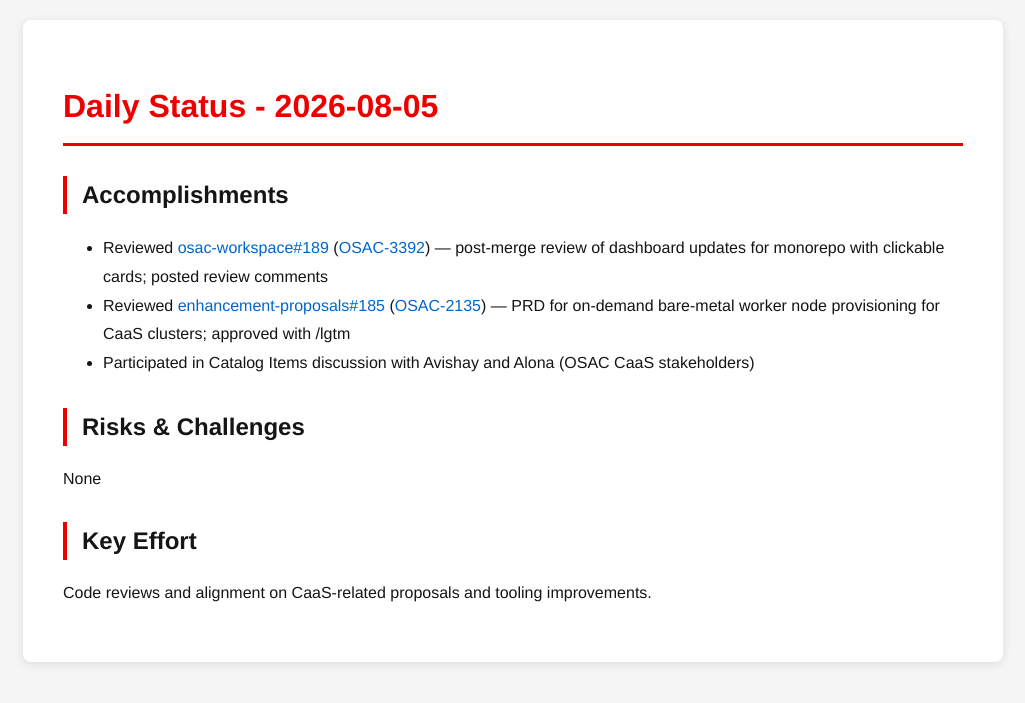
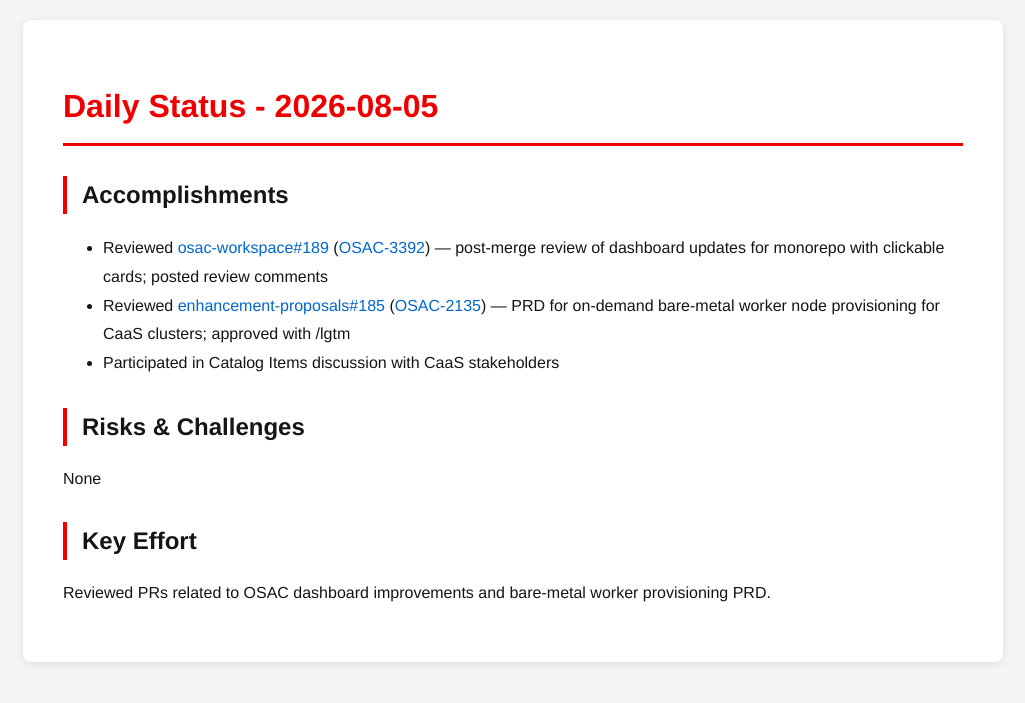
Before and after one commit to tzvatot/daily-status, a Jekyll site: the page built from 2026-08-05.md, in a window 1280 px wide. Shown: the top 703 px of the page, without its empty margins (127-1152 px from the left). Built offline with Jekyll 4.4.1, drawn with Linux system fonts in a browser that asks for light colours.

Commit message:
Daily status update - 2026-08-05

```diff
--- a/2026-08-05.md
+++ b/2026-08-05.md
@@ -9,10 +9,10 @@ date: 2026-08-05
 ## Accomplishments
 - Reviewed [osac-workspace#189](https://github.com/osac-project/osac-workspace/pull/189) ([OSAC-3392](https://redhat.atlassian.net/browse/OSAC-3392)) — post-merge review of dashboard updates for monorepo with clickable cards; posted review comments
 - Reviewed [enhancement-proposals#185](https://github.com/osac-project/enhancement-proposals/pull/185) ([OSAC-2135](https://redhat.atlassian.net/browse/OSAC-2135)) — PRD for on-demand bare-metal worker node provisioning for CaaS clusters; approved with /lgtm
-- Participated in Catalog Items discussion with Avishay and Alona (OSAC CaaS stakeholders)
+- Participated in Catalog Items discussion with CaaS stakeholders
 
 ## Risks & Challenges
 None
 
 ## Key Effort
-Code reviews and alignment on CaaS-related proposals and tooling improvements.
+Reviewed PRs related to OSAC dashboard improvements and bare-metal worker provisioning PRD.
```
